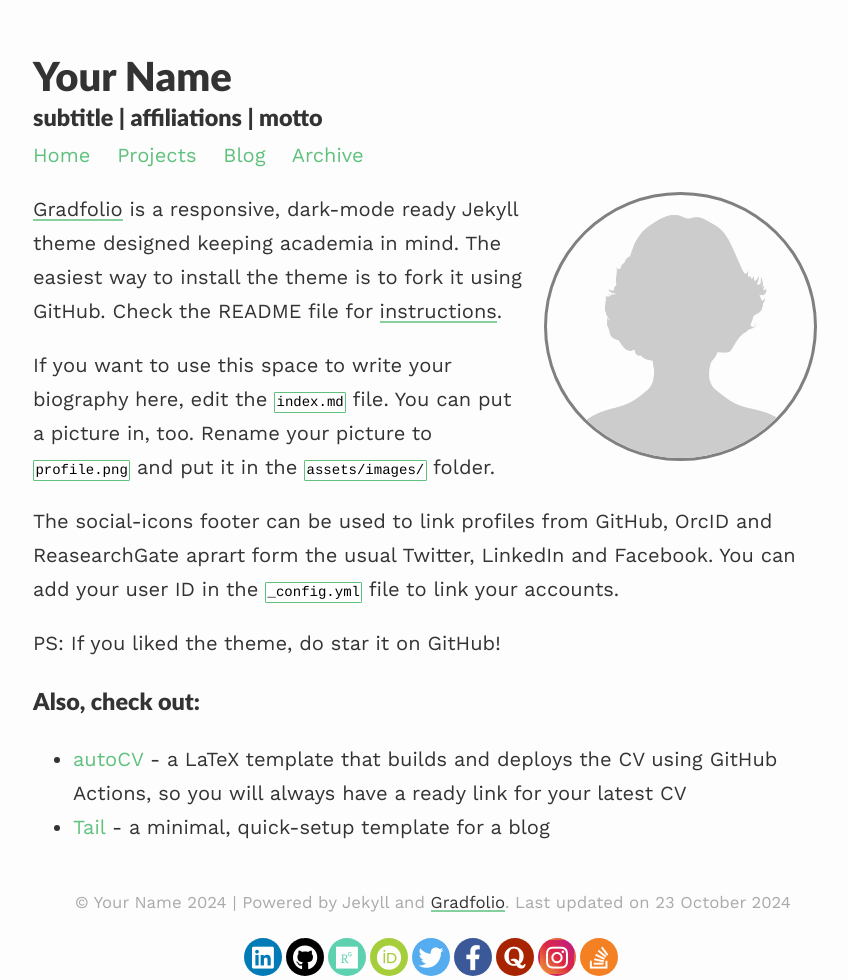
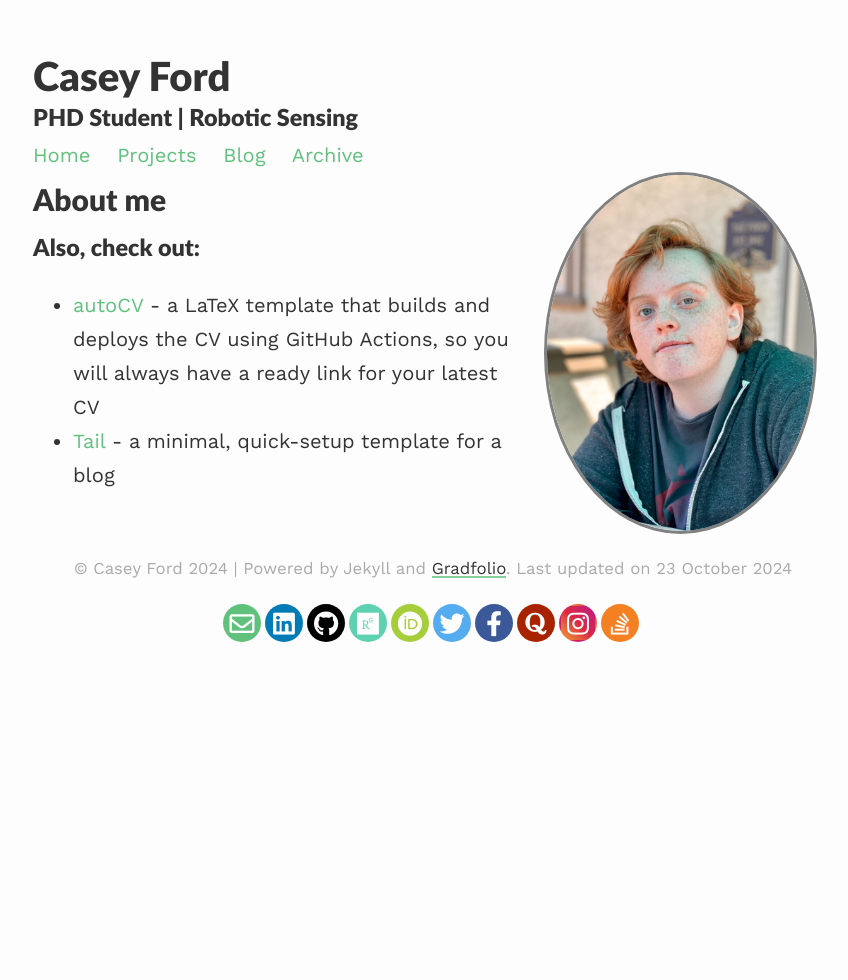
Before and after one commit to CFBerryhill/CFBerryhill.github.io, a Jekyll site: the page built from index.md, in a window 1280 px wide. Shown: the whole page, without its empty margins (207-1055 px from the left). Built offline with Jekyll 4.4.1, drawn with Linux system fonts in a browser that asks for light colours; nearby versions of some CDN libraries.

Commit message:
profile information

```diff
--- a/_config.yml
+++ b/_config.yml
@@ -1,11 +1,11 @@
 ### your site title here
 
-title: Your Name
-description: subtitle | affiliations | motto
+title: Casey Ford
+description: PHD Student | Robotic Sensing
 
-baseurl: /gradfolio #name of GitHub repository
-url: "" #custom url to be used instead of GitHub repository
-email: #
+baseurl: /CFBerrhill.github.io #name of GitHub repository
+url: "cfberryhill.com" #custom url to be used instead of GitHub repository
+email: "cbford2@wisc.edu" #
 
 # Pagination
 paginate: 4
@@ -16,7 +16,7 @@ paginate_path: /blog/page:num/
 twitter: "#"
 linkedin: "#"
 stackoverflow: "#"
-github: "#"
+github: "#CFBerryhill_"
 researchgate: "#"
 orcid: "#"
 quora: "#"
--- a/index.md
+++ b/index.md
@@ -3,17 +3,12 @@ layout: about
 permalink: /
 profile:
   align: right
-  image: profile.png
+  image: profile.jpg
 published: true
 ---
 
-[Gradfolio](https://github.com/jitinnair1/gradfolio){:target="_blank"} is a responsive, dark-mode ready Jekyll theme designed keeping academia in mind. The easiest way to install the theme is to fork it using GitHub. Check the README file for [instructions](https://github.com/jitinnair1/gradfolio#installation){:target="_blank"}.
+## About me
 
-If you want to use this space to write your biography here, edit the `index.md` file. You can put a picture in, too. Rename your picture to `profile.png` and put it in the `assets/images/` folder.
-
-The social-icons footer can be used to link profiles from GitHub, OrcID and ReasearchGate aprart form the usual Twitter, LinkedIn and Facebook. You can add your user ID in the `_config.yml` file to link your accounts.
-
-PS: If you liked the theme, do star it on GitHub!
 
 ### Also, check out:
 
```
Also changed, not shown: assets/images/profile.jpg (added), assets/images/profile.png (deleted).
